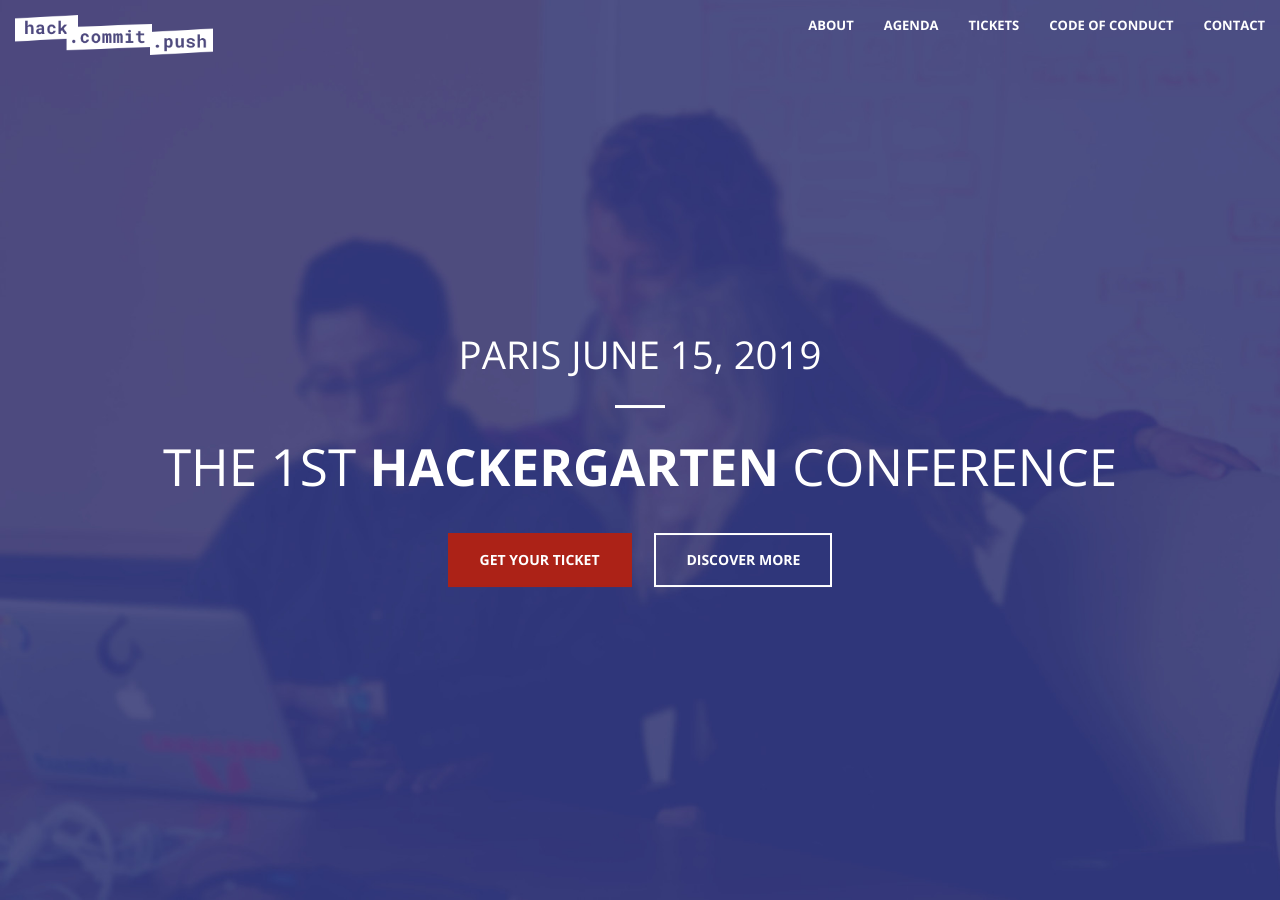
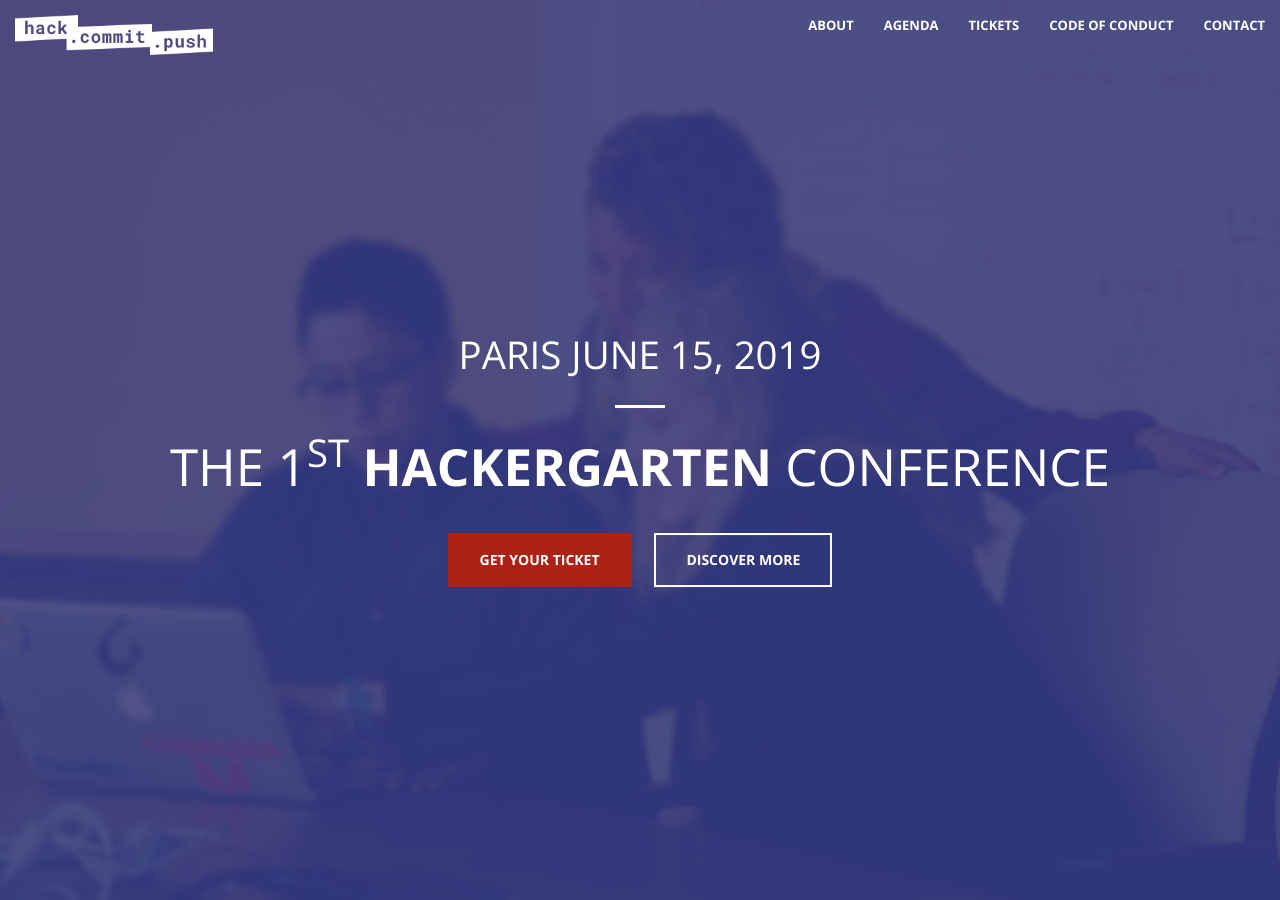
Before and after one commit to hackergarten/Paris2019, a Jekyll site: the page built from index.html, in a window 1280 px wide and 900 px high. Built offline with Jekyll 4.4.1, drawn with Linux system fonts in a browser that asks for light colours.

Commit message:
Fix typography on main title

```diff
--- a/_includes/header.html
+++ b/_includes/header.html
@@ -3,7 +3,7 @@
         <div class="header-content-inner">
             <h2>Paris June 15, 2019</h2>
             <hr>
-            <h1>The 1st <b>hackergarten</b> conference</h1>
+            <h1>The 1<sup>st</sup> <b>hackergarten</b> conference</h1>
             <a href="#tickets" class="btn btn-primary btn-xl page-scroll">Get your ticket</a>
             <a href="#about" class="btn btn-secondary btn-xl page-scroll">Discover more</a>
         </div>
```
